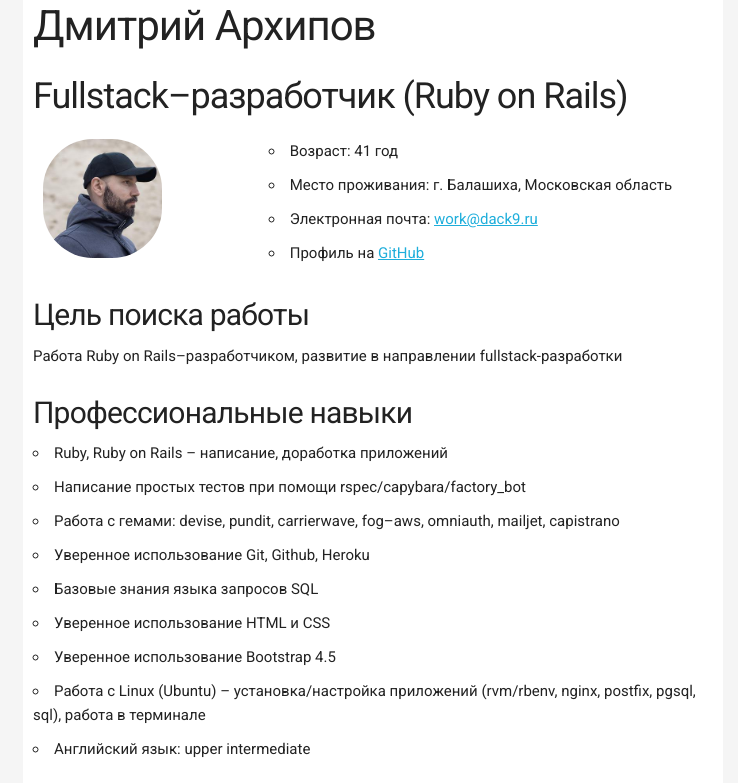
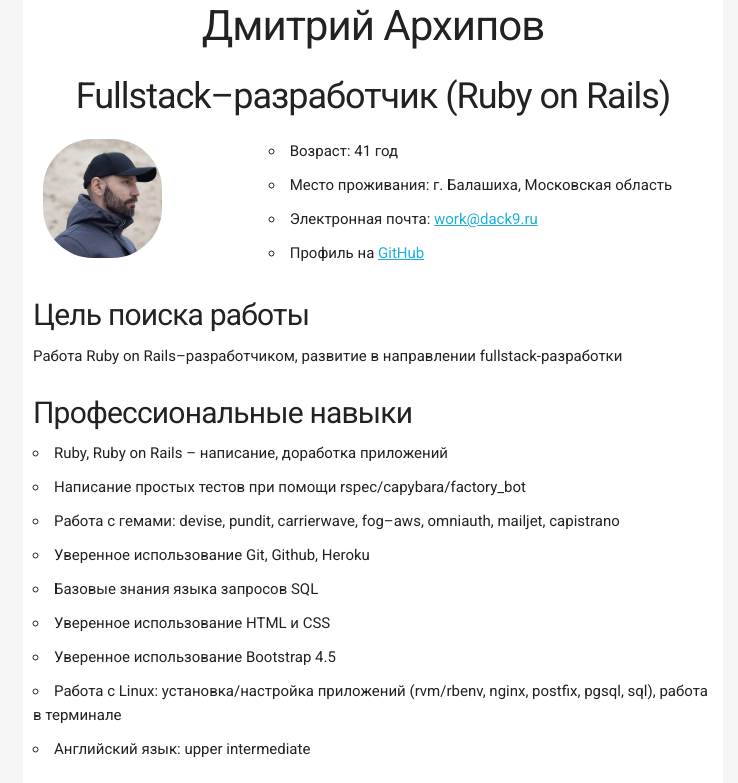
Before and after one commit to dmentry/cv, a plain HTML site: page index.html in a window 1280 px wide. Shown: the top 783 px of the page, without its empty margins (267-1005 px from the left). Drawn offline with Linux system fonts and the light colour scheme; files that its build step writes are made by us from their sources.

Commit message:
Add 'centered' class

```diff
--- a/css/main.css
+++ b/css/main.css
@@ -15,6 +15,10 @@ h4 {
   margin: 5px 0 8px 0;
 }
 
+.centered {
+  text-align: center;
+}
+
 .work_period {
   margin: -20px 0 10px 13px;
 }
--- a/index.html
+++ b/index.html
@@ -11,12 +11,12 @@
     <link rel="stylesheet" href="css/skeleton.css">
     <link rel="stylesheet" href="css/main.css">
 
-    <title>Дмитрий Архипов &ndash; Web-разработчик</title>
+    <title>Дмитрий Архипов, Ruby on Rails</title>
   </head>
   <body>
     <div class="container">
-      <h2>Дмитрий Архипов</h2>
-      <h3>Fullstack&ndash;разработчик (Ruby on Rails)</h3>
+      <h2 class="centered">Дмитрий Архипов</h2>
+      <h3 class="centered">Fullstack&ndash;разработчик (Ruby on Rails)</h3>
 
 <div class="row">
       <div class="photo-container one-third column">
@@ -49,7 +49,7 @@
           <li>Базовые знания языка запросов SQL</li>
           <li>Уверенное использование HTML и CSS</li>
           <li>Уверенное использование Bootstrap 4.5</li>
-          <li>Работа с Linux (Ubuntu) &ndash; установка/настройка приложений (rvm/rbenv, nginx, postfix, pgsql, sql), работа в терминале</li>
+          <li>Работа с Linux: установка/настройка приложений (rvm/rbenv, nginx, postfix, pgsql, sql), работа в терминале</li>
           <li>Английский язык: upper intermediate</li>
         </ul>
       </div>
```
